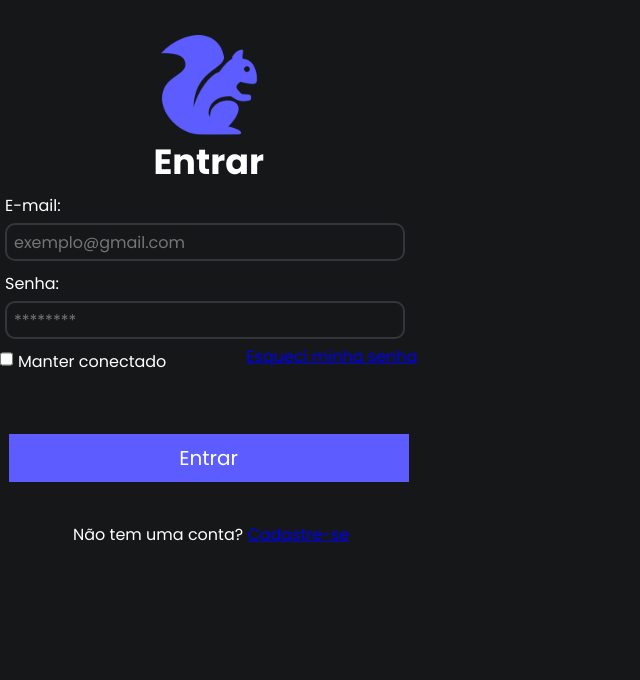
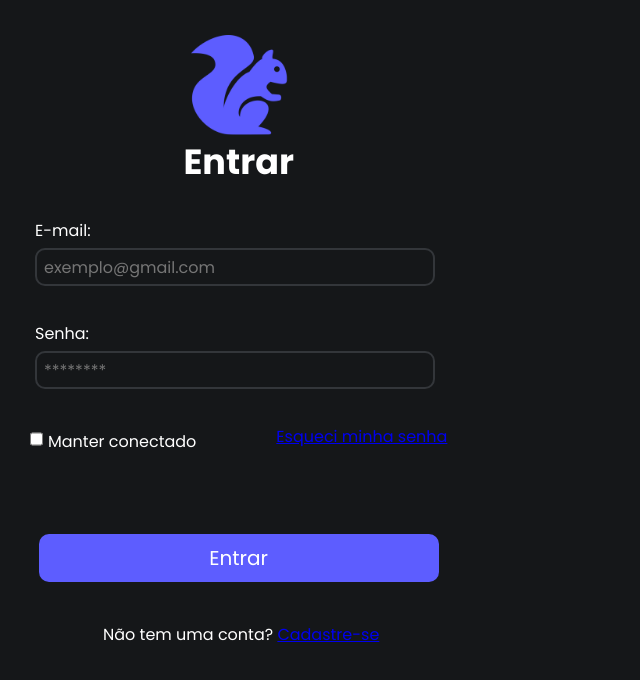
Before and after one commit to CodeSquirrel-API/RecrutaTech-FrontEnd, a Vue app: page /login in a window 1280 px wide. Shown: the top 680 px of the page, without its empty margins (0-640 px from the left). Built offline with nearby package versions, Linux system fonts and the light colour scheme.

Commit message:
Scrum-112(ainda não terminado)
Adicionando alguns detalhes nas telas de login, CPF e CNPJ.

```diff
--- a/src/views/CadastroCNPJ.vue
+++ b/src/views/CadastroCNPJ.vue
@@ -4,17 +4,17 @@
 
       <h2 class="titulo">Cadastre-se</h2>
 
-      <div class="">
-      <RouterLink to="/CadastroCPF">
-        <button @click="entrar" class="opcao2">CPF</button>
-      </RouterLink>
+      <div class="style">
+        <RouterLink to="/CadastroCPF">
+          <button class="opcao2">CPF</button>
+        </RouterLink>
 
-      <RouterLink to="/CadastroCNPJ">
-        <button @click="entrar" class="opcao1">CNPJ</button>
-      </RouterLink>
+        <RouterLink to="/CadastroCNPJ">
+          <button class="opcao1">CNPJ</button>
+        </RouterLink>
       </div>
 
-      <div class="center">
+      <div class="style">
         <form @submit.prevent="CadastroCPF">
           <div>
             <label for="razaoSocial" class="font" >Nome da Empresa:</label>
@@ -78,24 +78,22 @@ input{
   border-color:#33363A;
 
 }
-.background{
-  padding: 7px;
-  background-color: #33363A;
-  width: 400px;
-  height: 38px;
-  color: #fff;
-  border-radius: 10px;
-  font-size: 16px;
-  margin: 5px 5px;
+
+.style{
+  margin-left: 30px;
 }
 .btnCadastrar{
-  background-color: #5D5DFF;
-  border: none;
+  margin-left: 10px;
   border-radius: 5px;
   width: 133px;
   height: 40px;
+  background-color: #5D5DFF;
   color: white;
-  font-size: 16px;
+  font-size: 20px;
+  border: none;
+}
+.btnCadastrar:hover {
+  background-color: #2980b9;
 }
 .font{
   color: #FFFFFF;
@@ -116,6 +114,9 @@ input{
   font-size: 20px;
   border: none;
 }
+.opcao1:hover {
+  background-color: #2980b9;
+}
 .opcao2{
   margin-right: 10px;
   border-radius: 5px;
@@ -128,6 +129,9 @@ input{
   border: none;
   transition: all 0.5s ease;
   box-shadow: 0 5px 10px rgb(0,0,0,0.3);
+}
+.opcao2:hover {
+  background-color: #2980b9;
 }
 .center {
   display: flex;
--- a/src/views/CadastroCPF.vue
+++ b/src/views/CadastroCPF.vue
@@ -3,7 +3,7 @@
 
       <h2 class="titulo">Cadastre-se</h2>
 
-      <div class="opcoes">
+      <div class=" style">
 
         <RouterLink to="/CadastroCPF">
           <button class="opcao1">CPF</button>
@@ -15,7 +15,7 @@
 
       </div>
 
-      <div class="center">
+      <div class="style">
         <form @submit.prevent="CadastroCPF">
             <div>
               <label for="username" class="font" >Nome Completo:</label>
@@ -50,7 +50,7 @@
             </div>
 
             <div class="center">
-              <button @click="entrar" class="btnCadastrar">Cadastrar</button>
+              <button @click="entrar" class="btnCadastrar entrar">Cadastrar</button>
             </div>
 
             <div class="center font">
@@ -76,6 +76,12 @@ input{
   border-color:#33363A;
 }
 
+.style{
+  margin-left: 30px;
+}
+
+
+
 .font{
   color: #FFFFFF;
 }
@@ -97,6 +103,11 @@ input{
   font-size: 20px;
   border: none;
 }
+
+.opcao1:hover {
+  background-color: #2980b9;
+}
+
 .opcao2{
   border-radius: 5px;
   margin-left: 10px;
@@ -109,16 +120,23 @@ input{
   border: none;
 }
 
+.opcao2:hover {
+  background-color: #2980b9;
+}
+
 .btnCadastrar{
-  background-color: #5D5DFF;
-  border: none;
+  margin-left: 10px;
   border-radius: 5px;
   width: 133px;
   height: 40px;
+  background-color: #5D5DFF;
   color: white;
-  font-size: 16px;
+  font-size: 20px;
+  border: none;
 }
-
+.btnCadastrar:hover {
+  background-color: #2980b9;
+}
 label {
   display: block;
   margin-top: 15px;
--- a/src/views/TheLogin.vue
+++ b/src/views/TheLogin.vue
@@ -10,24 +10,24 @@
       <h2 class="titulo ">Entrar</h2>
       <form @submit.prevent="Codigo">
 
-        <div class="">
+        <div class="style">
           <label for="email" class="font" >E-mail:</label>
-          <input type="text" class="campoInput" id="email" v-model="email" placeholder="exemplo@gmail.com"/>
+          <input type="text" maxlength="50" class="campoInput" id="email" v-model="email" placeholder="exemplo@gmail.com"/>
         </div>
 
-        <div class="">
+        <div class="style">
           <label for="password" class="font" >Senha:</label>
           <input type="password" class="campoInput" id="password" v-model="password" placeholder="********"/>
         </div>
 
-        <div class="checkbox font">
+        <div class="checkbox font style">
           <input type="checkbox" id="meuCheckbox" v-model="manterConectado"/>
           <label for="meuCheckbox" class="">Manter conectado </label>
           <RouterLink class="a direita" to="">Esqueci minha senha</RouterLink>
         </div>
 
         <div class="center">
-            <button class="open-popup-button entrar" @click="Codigo, showPopupNow()">Entrar</button>
+            <button class="close-popup-button entrar" @click="Codigo, showPopupNow()">Entrar</button>
             <div class="custom-popup" v-if="showPopup">
               <div class="popup-content">
                 <p class="popup-message">{{ popupMessage }}</p>
@@ -84,6 +84,10 @@
   background-color: #2980b9;
 }
 
+.style{
+  margin: 30px 30px 30px 30px;
+}
+
 .checkbox{
   display:flex;
 }
@@ -110,20 +114,17 @@
   color: white;
 }
 .entrar{
-  margin-top: 50px;
+  margin-top:50px ;
   margin-bottom: 25px;
+  border-radius: 10px;
   width: 400px;
   height: 48px;
   background-color: #5D5DFF;
   color: white;
-  border: none;
   font-size: 20px;
-  box-shadow: 0, 5px, 15px rgb(0,0,0,0.4);
-  transition: all 0.4s ease;
 }
-
-.entrar:hover{
-  transform: translateY(-3px);
+.entrar:hover {
+  background-color: #2980b9;
 }
 .direita{
   margin-left: 80px;
```
